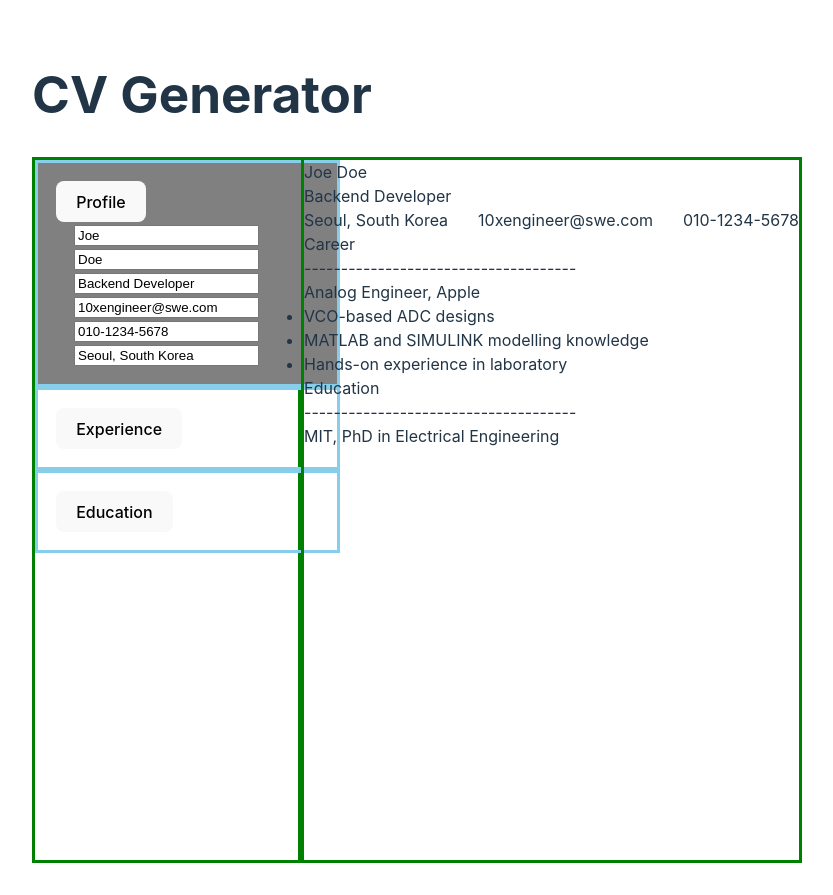
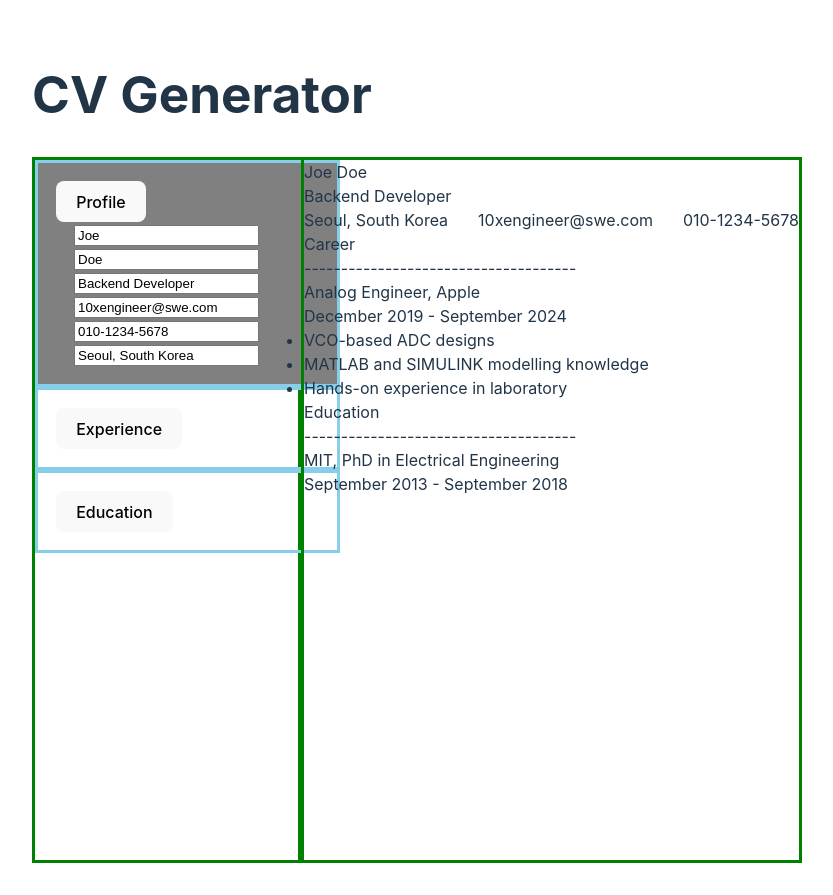
Before and after one commit to CTSDM/odin-cv-application, a React (Vite) app: page / in a window 1280 px wide. Shown: the whole page, without its empty margins (223-1056 px from the left). Built offline with nearby package versions, Linux system fonts and the light colour scheme.

Commit message:
Add date for the experience periods

```diff
--- a/src/components/BlockExperience.jsx
+++ b/src/components/BlockExperience.jsx
@@ -11,29 +11,17 @@ export default function BlockExperience({
     updateInfo,
     placeholder,
 }) {
-    const [entriesId, setEntries] = useState(Object.keys(expInfo[type]));
+    const entriesWithoutEmptyEntry = Object.keys(expInfo[type]).slice(0, -1);
+    const [entriesId, setEntries] = useState(entriesWithoutEmptyEntry);
     const [formTarget, setFormTarget] = useState(entriesId[0]);
     const [editingStatus, setEditingStatus] = useState(false);
     const [classStatus, setClassStatus] = useState(["", "hidden"]);
 
     function addEntry() {
-        const newId = nanoid();
-        setEntries([...entriesId, newId]);
-        // we should create a template for adding new data
-        addExpInfo(
-            type,
-            {
-                institution: "", //placeholder.institution,
-                title: placeholder.title,
-                skills: placeholder.skills,
-            },
-            newId,
-        );
-        // when creating a new entry it goes directly into editing that entry
-        // so we need to change the formTarget and the editingStatus
+        // need to change the formTarget
         // however, we don't change the editingStatus here but we do it using a fake click
         // since the logic is built in that way
-        setFormTarget(newId);
+        setFormTarget("new");
         setClassStatus([classStatus[1], classStatus[0]]);
         const forms = document.querySelectorAll("form");
         const form = type === "career" ? forms[0] : forms[1];
@@ -45,16 +33,6 @@ export default function BlockExperience({
         const entryBlock = e.currentTarget.parentNode.parentNode;
         entriesModified.splice(entriesModified.indexOf(entryBlock.id), 1);
         setEntries(entriesModified);
-    }
-
-    function addExpInfo(type, info, id) {
-        const newInfo = {
-            institution: info.institution,
-            title: info.title,
-            skills: info.skills,
-        };
-        setEditingStatus(false);
-        updateInfo({ ...expInfo, [type]: { ...expInfo[type], [id]: newInfo } });
     }
 
     function handleEditEntry(e) {
@@ -79,9 +57,18 @@ export default function BlockExperience({
         const form = e.currentTarget;
         const formData = new FormData(form);
         const formProps = Object.fromEntries(formData);
+        let id = formTarget;
+        if (formTarget === "new") {
+            id = nanoid();
+            setEntries([...entriesId, id]);
+        }
+        const newInfo = {
+            ...formProps,
+            dates: [formProps[0], formProps[1]],
+        };
         updateInfo({
             ...expInfo,
-            [type]: { ...expInfo[type], [formTarget]: formProps },
+            [type]: { ...expInfo[type], [id]: newInfo },
         });
         setEditingStatus(false);
         setClassStatus([classStatus[1], classStatus[0]]);
@@ -118,6 +105,7 @@ export default function BlockExperience({
                 handleGoBack={handleGoBack}
                 updateExperience={handleUpdateExp}
                 classValue={classStatus[1]}
+                placeholder={placeholder}
             />
         </div>
     );
--- a/src/components/Experience.jsx
+++ b/src/components/Experience.jsx
@@ -14,6 +14,7 @@ export default function Experience({ data }) {
                             <div>-------------------------------------</div>
                         </div>
                         {pairsExp.map((pair) => {
+                            if (pair[0] === "new") return null;
                             if (type === "career") {
                                 skillBlock = pair[1].skills.split("\n");
                                 keys = skillBlock.map(() => nanoid());
@@ -24,22 +25,23 @@ export default function Experience({ data }) {
                                 >
                                     <div>
                                         {type === "career" ? (
-                                            <>
-                                                <span>{pair[1].title}</span>
+                                            <div>
+                                                {pair[1].title}
                                                 {", "}
-                                                <span>
-                                                    {pair[1].institution}
-                                                </span>
-                                            </>
+                                                {pair[1].institution}
+                                            </div>
                                         ) : (
-                                            <>
-                                                <span>
-                                                    {pair[1].institution}
-                                                </span>
+                                            <div>
+                                                {pair[1].institution}
                                                 {", "}
-                                                <span>{pair[1].title}</span>
-                                            </>
+                                                {pair[1].title}
+                                            </div>
                                         )}
+                                        <div>
+                                            {beautifyDate(pair[1].dates[0])}
+                                            {" - "}
+                                            {beautifyDate(pair[1].dates[1])}
+                                        </div>
                                     </div>
                                     <ul>
                                         {skillBlock === undefined
@@ -59,3 +61,23 @@ export default function Experience({ data }) {
         </div>
     );
 }
+
+function beautifyDate(dateString) {
+    if (dateString === "present") return "Present";
+    const monthsList = [
+        "January",
+        "February",
+        "March",
+        "April",
+        "May",
+        "June",
+        "July",
+        "August",
+        "September",
+        "October",
+        "November",
+        "December",
+    ];
+    const dateArr = dateString.split("-");
+    return `${monthsList[+dateArr[1] - 1]} ${dateArr[0]}`;
+}
--- a/src/components/FormExperience.jsx
+++ b/src/components/FormExperience.jsx
@@ -1,5 +1,6 @@
 import { useState } from "react";
 import "../styles/FormExperience.css";
+import InputDate from "./InputDate";
 
 export default function FormExperience({
     info,
@@ -9,6 +10,7 @@ export default function FormExperience({
     handleGoBack,
     type,
     classValue,
+    placeholder,
 }) {
     const [infoState, setInfoState] = useState(info);
 
@@ -21,10 +23,13 @@ export default function FormExperience({
     function onClick() {
         const inputs = document.querySelectorAll(`input.${type}`);
         const textareaInput = document.querySelector(`textarea.${type}`);
+        const inputDates = document.querySelectorAll(`input.${type}.date`);
+        const dates = [...inputDates].map((input) => input.value);
         setInfoState({
             institution: inputs[0].value,
             title: inputs[1].value,
             skills: textareaInput.value,
+            dates: dates,
         });
     }
 
@@ -47,6 +52,7 @@ export default function FormExperience({
                     onChange={onChange}
                     onClick={onClick}
                     className={type}
+                    placeholder={placeholder.institution}
                     required
                 />
                 <label htmlFor="title">Title:</label>
@@ -57,6 +63,7 @@ export default function FormExperience({
                     onChange={onChange}
                     onClick={onClick}
                     className={type}
+                    placeholder={placeholder.title}
                     required
                 />
                 <label htmlFor="skills">Skills:</label>
@@ -69,10 +76,21 @@ export default function FormExperience({
                     onChange={onChange}
                     onClick={onClick}
                     className={type}
+                    placeholder={placeholder.skills}
                     required
                 />
+                {infoToSet.dates.map((date, index) => {
+                    return date !== "present" ? (
+                        <InputDate
+                            key={index}
+                            name={index}
+                            date={date}
+                            className={`${type} date`}
+                        />
+                    ) : null;
+                })}
                 <button type="submit" onClick={onClickChangeEditing}>
-                    Update
+                    Save
                 </button>
             </form>
         </div>
--- /dev/null
+++ b/src/components/InputDate.jsx
@@ -0,0 +1,22 @@
+import { useState } from "react";
+
+export default function InputDate({ date, className, name }) {
+    const [value, setValue] = useState(date);
+
+    function onChange(e) {
+        const newValue = e.currentTarget.value;
+        setValue(newValue);
+    }
+
+    return (
+        <>
+            <input
+                type="month"
+                className={className}
+                value={value}
+                onChange={onChange}
+                name={name}
+            />
+        </>
+    );
+}
--- a/src/template/experience.js
+++ b/src/template/experience.js
@@ -8,6 +8,15 @@ const experience = {
             skills: `VCO-based ADC designs
 MATLAB and SIMULINK modelling knowledge
 Hands-on experience in laboratory`,
+            dates: ["2019-12", "2024-09"],
+        },
+        // this is used to fill new entry forms
+        // it is not used for display
+        new: {
+            institution: "",
+            title: "",
+            skills: "",
+            dates: ["", ""],
         },
     },
     education: {
@@ -17,6 +26,15 @@ Hands-on experience in laboratory`,
             skills: `RF
 Feedback
 Project in 16nm in colaboration with Qualcomm`,
+            dates: ["2013-09", "2018-09"],
+        },
+        // this is used to fill new entry forms
+        // it is not used for display
+        new: {
+            institution: "",
+            title: "",
+            skills: "",
+            dates: ["", ""],
         },
     },
 };
```
